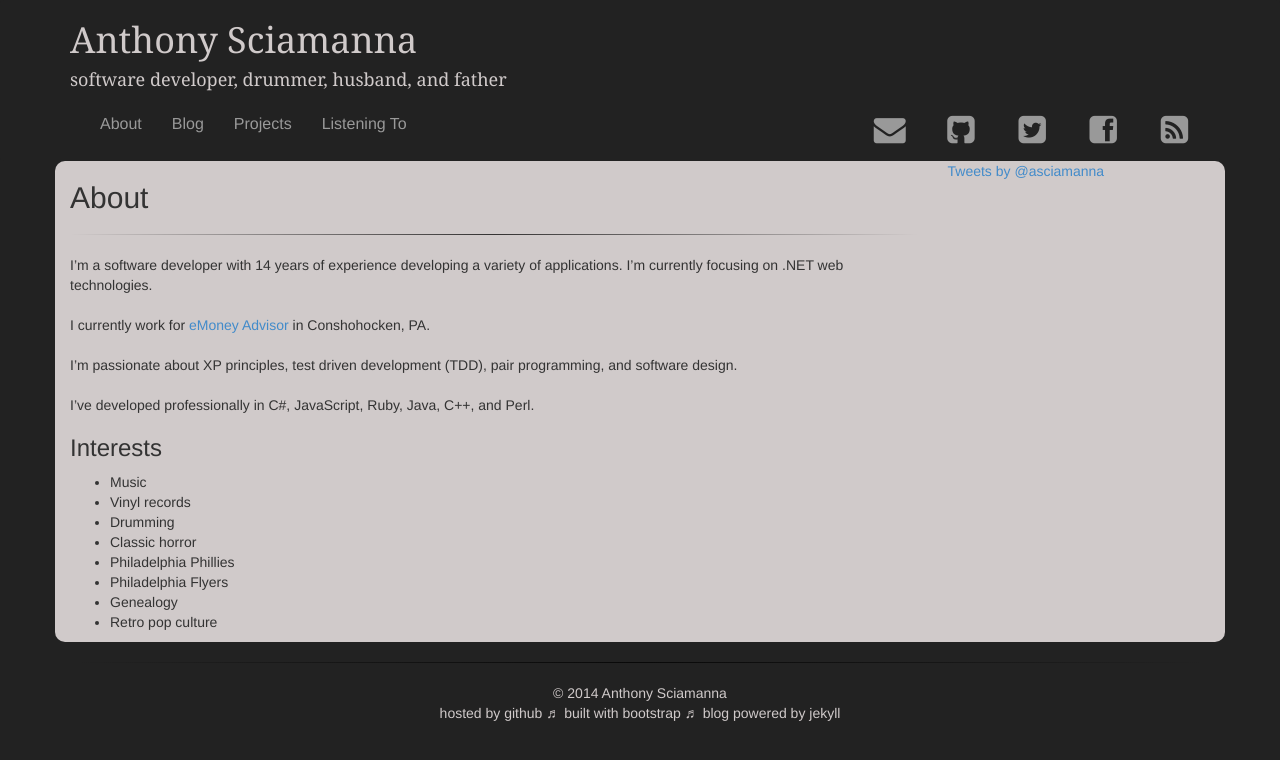
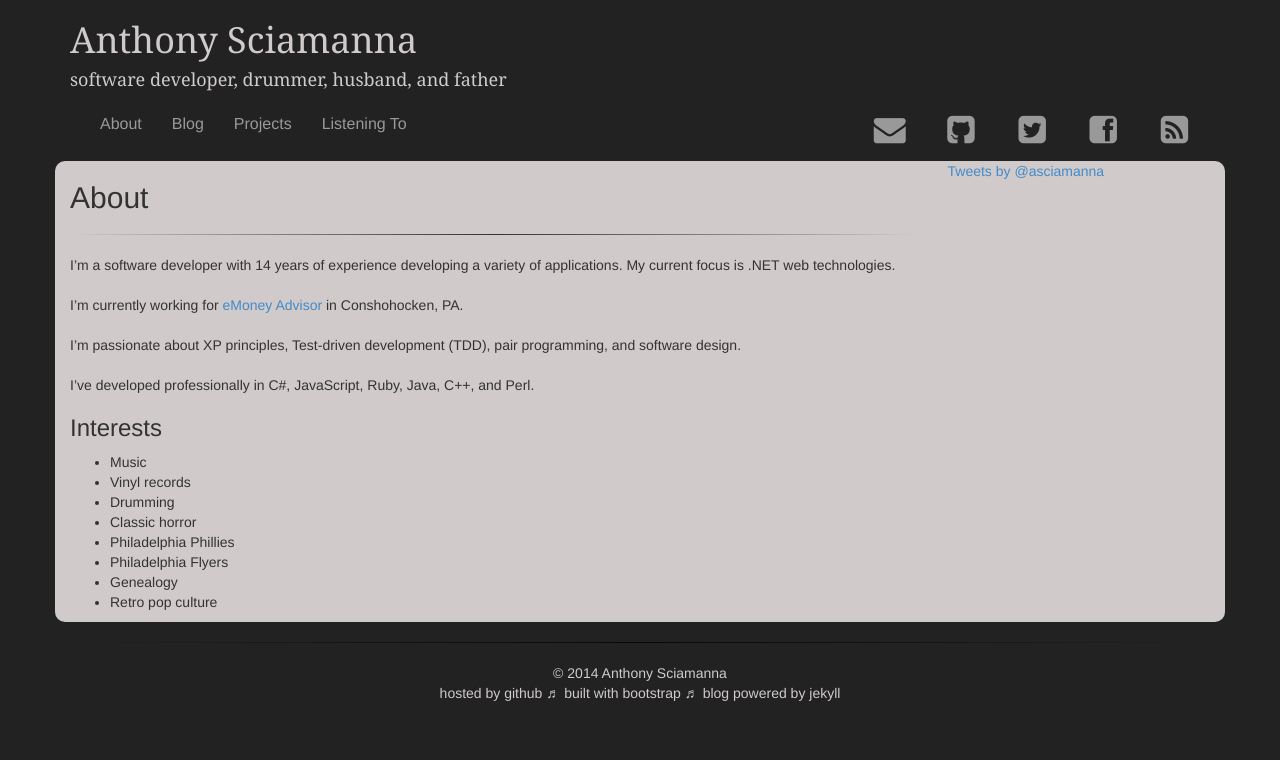
Before and after one commit to asciamanna/asciamanna.github.io, a Jekyll site: the page built from about.md, in a window 1280 px wide. Shown: the top 760 px of the page. Built offline with Jekyll 4.4.1, drawn with Linux system fonts in a browser that asks for light colours; nearby versions of some CDN libraries; comment, search, counter and statistics services are not loaded.

Commit message:
updating website text

```diff
--- a/about.md
+++ b/about.md
@@ -5,13 +5,12 @@ title: About
 ##About
 <hr/>
 I'm a software developer with 14 years of experience developing a variety of
-applications. I'm currently focusing on .NET web technologies.
+applications. My current focus is .NET web technologies.
 <br/><br/>
-I currently work for [eMoney Advisor](http://www.emoneyadvisor.com) in Conshohocken, PA.
+I'm currently working for [eMoney Advisor](http://www.emoneyadvisor.com) in Conshohocken, PA.
 <br/><br/>
-I'm passionate about XP principles, test driven development (TDD), pair
-programming, and software
-design.
+I'm passionate about XP principles, Test-driven development (TDD), pair
+programming, and software design.
 <br/><br/>
 I've developed professionally in C#, JavaScript, Ruby, Java, C++, and Perl.
 
```
Also changed, not shown: projects.md (+1 -1 lines).
